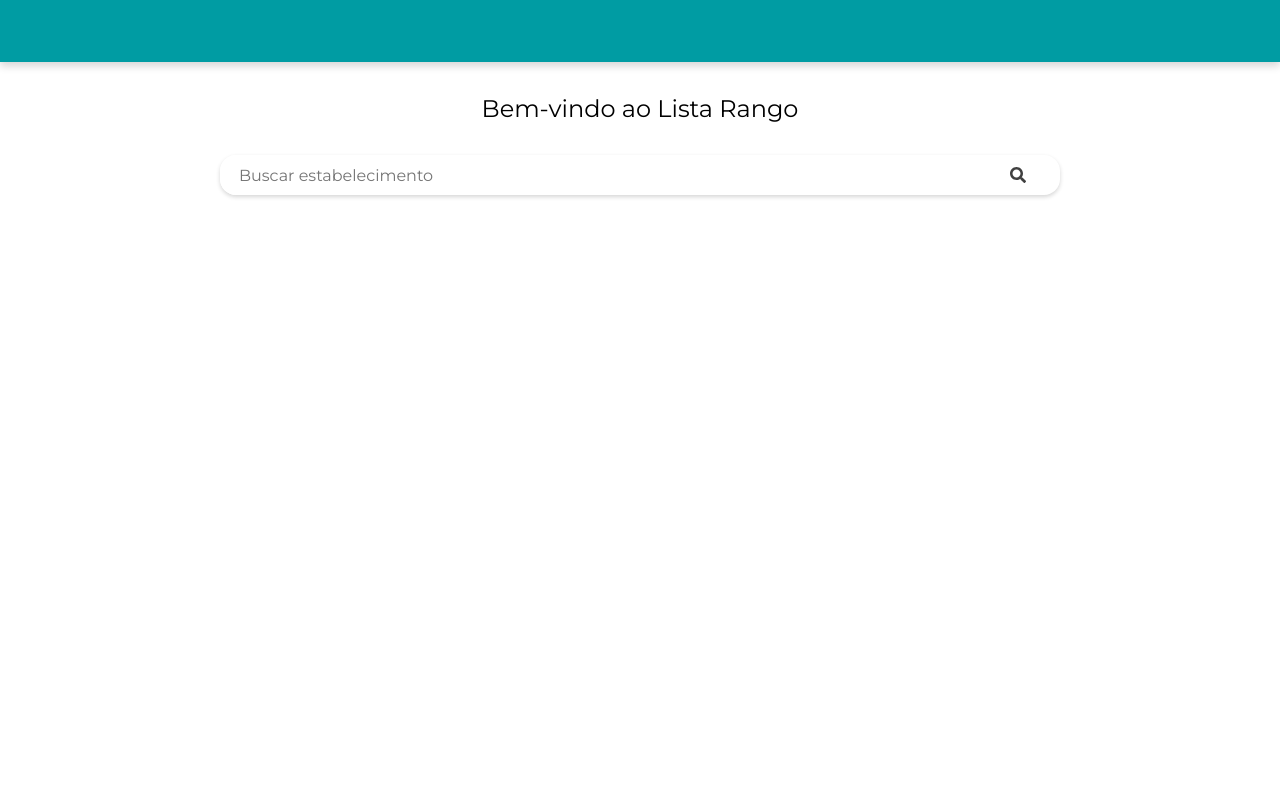
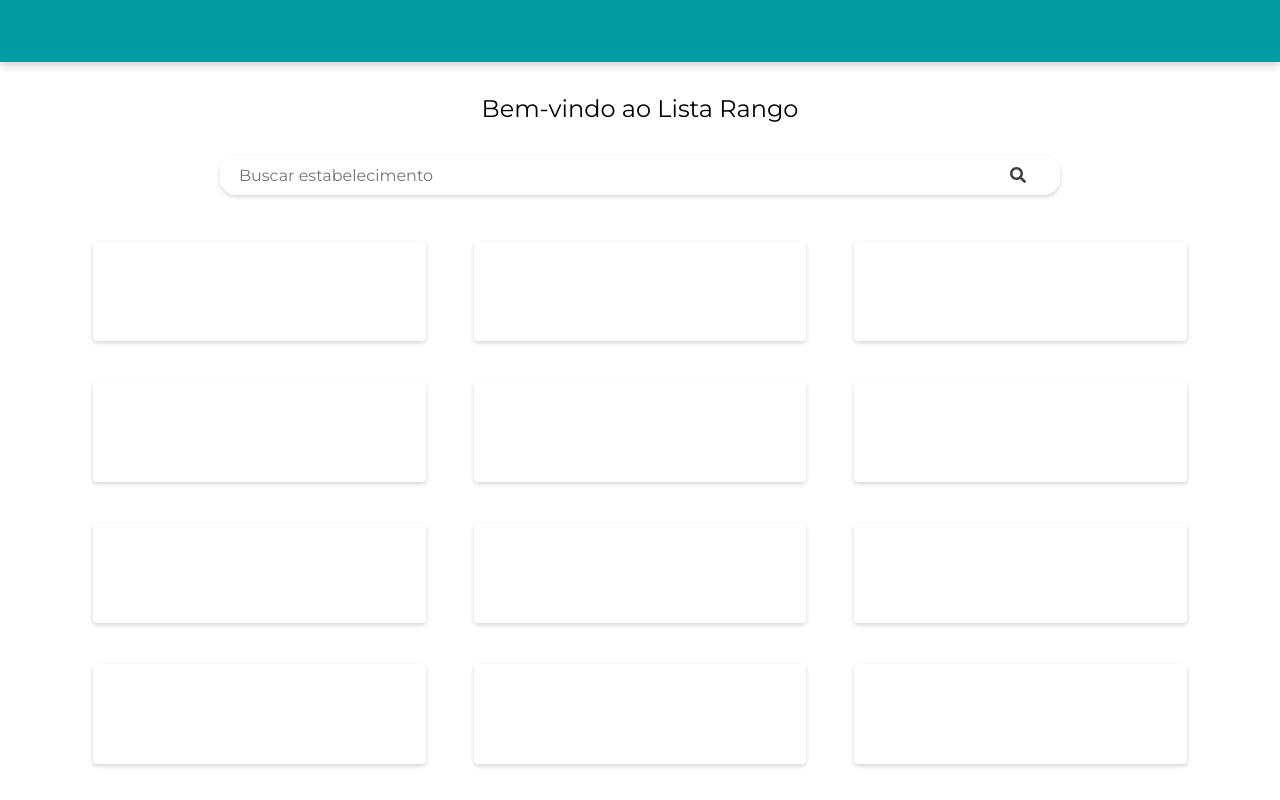
Before and after one commit to ojhones/lista-rango, a Next.js app: page / in a window 1280 px wide. Built offline with nearby package versions, Linux system fonts and the light colour scheme.

Commit message:
Created estruture of EstablishmentCard component

```diff
--- /dev/null
+++ b/src/components/EstablishmentCard/index.tsx
@@ -0,0 +1,9 @@
+import * as S from './styles';
+
+export function EstablishmentCard() {
+  return (
+    <S.Container>
+
+    </S.Container>
+  )
+}
--- /dev/null
+++ b/src/components/EstablishmentCard/styles.ts
@@ -0,0 +1,11 @@
+import styled from 'styled-components';
+
+import colors from '../../styles/colors';
+
+export const Container = styled.div`
+  width: 100%;
+  height: 6.25rem;
+  max-width: 22.9375;
+  border-radius: 4px;
+  box-shadow: 0px 2px 4px ${colors.gray300};
+`;
--- a/src/components/Header/index.tsx
+++ b/src/components/Header/index.tsx
@@ -1,10 +1,10 @@
-import * as S from './styles'
+import * as S from './styles';
 
 export function Header() {
   return (
     <S.Container>
       <S.Wrapper>
-        {/* escalabildiade */}
+        {/* scalability */}
       </S.Wrapper>
     </S.Container>
   )
--- a/src/components/Header/styles.ts
+++ b/src/components/Header/styles.ts
@@ -1,6 +1,6 @@
 import styled from 'styled-components';
 
-import colors from '../../styles/colors'
+import colors from '../../styles/colors';
 
 export const Container = styled.header`
   width: 100vw;
--- a/src/components/InputSearch/index.tsx
+++ b/src/components/InputSearch/index.tsx
@@ -1,6 +1,6 @@
-import { FaSearch } from 'react-icons/fa'
+import { FaSearch } from 'react-icons/fa';
 
-import * as S from './styles'
+import * as S from './styles';
 
 export function InputSearch() {
   return (
--- a/src/components/InputSearch/styles.ts
+++ b/src/components/InputSearch/styles.ts
@@ -34,7 +34,13 @@
     background: transparent;
 
     svg{
+      transition: 0.2s;
       color: ${colors.black};
     }
+
+    :hover svg {
+        width: 1.25rem;
+        height: 1.25rem;
+      }
   }
 `;
--- a/src/pages/_app.tsx
+++ b/src/pages/_app.tsx
@@ -1,4 +1,4 @@
-import GlobalStyle from '../styles/GlobalStyle'
+import GlobalStyle from '../styles/GlobalStyle';
 
 import {
   Header
--- a/src/pages/index.tsx
+++ b/src/pages/index.tsx
@@ -1,9 +1,10 @@
-import * as S from '../styles/pages/index'
+import * as S from '../styles/pages/index';
 
 import {
   SEO,
   InputSearch,
-} from '../components'
+  EstablishmentCard,
+} from '../components';
 
 export default function Home() {
   return (
@@ -17,6 +18,21 @@
         <S.Title>Bem-vindo ao Lista Rango</S.Title>
 
         <InputSearch />
+
+        <S.WrapperContent>
+          <EstablishmentCard />
+          <EstablishmentCard />
+          <EstablishmentCard />
+          <EstablishmentCard />
+          <EstablishmentCard />
+          <EstablishmentCard />
+          <EstablishmentCard />
+          <EstablishmentCard />
+          <EstablishmentCard />
+          <EstablishmentCard />
+          <EstablishmentCard />
+          <EstablishmentCard />
+        </S.WrapperContent>
       </S.Wrapper>
     </S.Container>
   )
--- a/src/styles/pages/index.ts
+++ b/src/styles/pages/index.ts
@@ -27,3 +27,12 @@
   font-weight: 300;
   font-size: 1.5rem;
 `;
+
+export const WrapperContent = styled.section`
+  width: 100%;
+  padding: 2.87rem 5.8125rem 0 5.8125rem;
+
+  display: grid;
+  gap: 2.56rem 3rem;
+  grid-template-columns: repeat(3, 1fr);
+`;
```
Also changed, not shown: src/components/index.tsx (+4 -3 lines).
